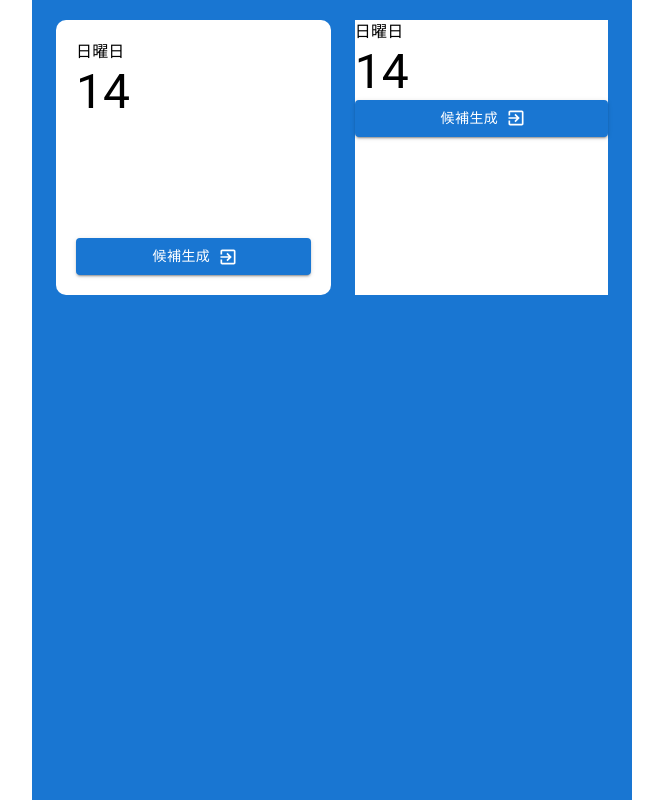
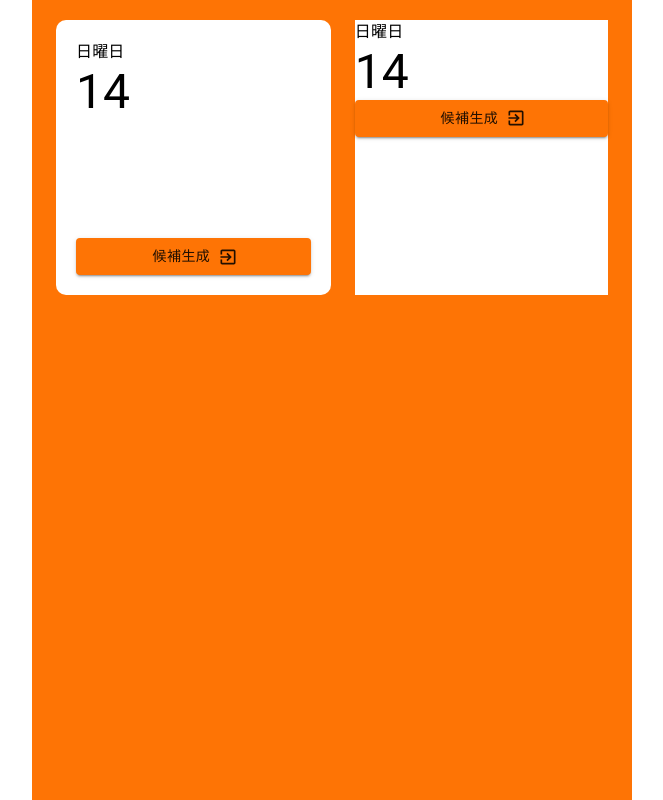
Before and after one commit to Yuma-Satake/career-sync, a React (Vite) app: page / in a window 1280 px wide. Shown: the whole page, without its empty margins (308-971 px from the left). Built offline with nearby package versions, Linux system fonts and the light colour scheme.

Commit message:
feat: themeColor追加

```diff
--- a/src/App.tsx
+++ b/src/App.tsx
@@ -1,7 +1,22 @@
+import { ThemeProvider, createTheme } from '@mui/material';
 import { RouterProvider } from './routers/RouterProvider';
 
 function App() {
-  return <RouterProvider />;
+  const theme = createTheme({
+    palette: {
+      primary: {
+        light: '#FFA94D',
+        main: '#FE7405',
+        dark: '#D34F00',
+      },
+    },
+  });
+
+  return (
+    <ThemeProvider theme={theme}>
+      <RouterProvider />
+    </ThemeProvider>
+  );
 }
 
 export default App;
```
